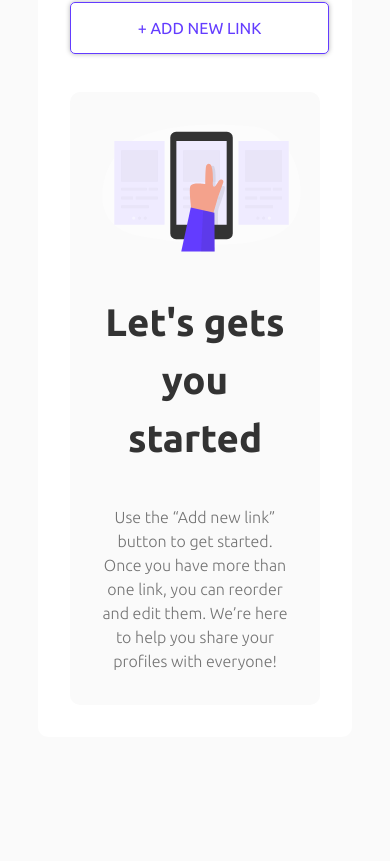
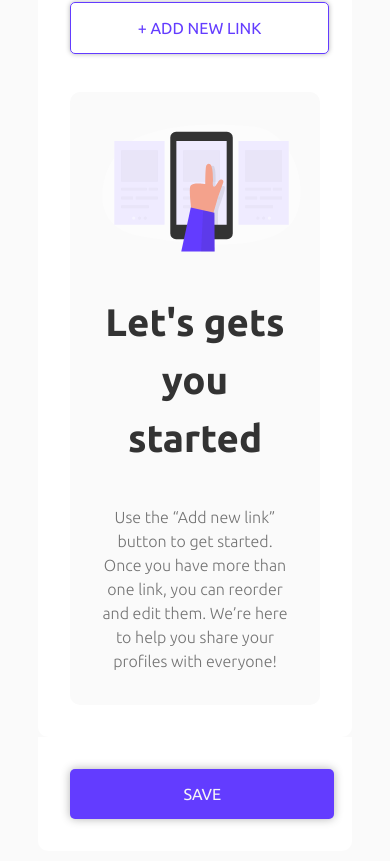
Before and after one commit to hidalest/link-sharing-app, a React (Vite) app: page /home in a window 390 px wide. Shown: the part 360-1221 px from the top of the page. Before the commit the page ends 1135 px from the top, so only its background shows below. Built offline with nearby package versions, Linux system fonts and the light colour scheme.

Commit message:
feat: finished creating the welcome screen on mobile

```diff
--- a/src/App.scss
+++ b/src/App.scss
@@ -22,4 +22,16 @@ body {
       padding: 2.4rem;
     }
   }
+
+  & .buttonSave--container {
+    background-color: $white;
+    border-bottom-left-radius: $border-radius;
+    border-bottom-right-radius: $border-radius;
+    padding: 2rem;
+
+    & button {
+      text-align: center;
+      width: 93%;
+    }
+  }
 }
--- a/src/App.tsx
+++ b/src/App.tsx
@@ -5,9 +5,11 @@ import HomeLinks from './layout/HomeLinks/HomeLinks';
 import data from './data.json';
 
 import './App.scss';
+import Button from './components/UI/Button';
 
 function App() {
-  const { navbarProps, homeLinksData } = data;
+  const { navbarProps, homeLinksData, saveButton } = data;
+  const { btnCopy } = saveButton;
 
   return (
     <>
@@ -19,6 +21,9 @@ function App() {
             element={<HomeLinks homeLinksData={homeLinksData} />}
           />
         </Routes>
+        <section className={'buttonSave--container'}>
+          <Button priority={'primary'}>{btnCopy}</Button>
+        </section>
       </main>
     </>
   );
--- a/src/components/UI/Button.tsx
+++ b/src/components/UI/Button.tsx
@@ -5,7 +5,7 @@ interface ButtonProps {
   children: React.ReactNode;
   className?: string;
   onClick?: () => void;
-  priority?: 'primary' | 'secondary' | 'tertiary';
+  priority: 'primary' | 'secondary' | 'tertiary';
 }
 
 function Button(props: ButtonProps) {
--- a/src/data.json
+++ b/src/data.json
@@ -20,5 +20,9 @@
             "secondaryMainImage": "/src/assets/images/illustration-empty.svg",
             "secondaryInstructions": "Use the “Add new link” button to get started. Once you have more than one link, you can reorder and edit them. We’re here to help you share your profiles with everyone!"
         }
+    },
+    "saveButton": {
+        "btnPriority": "primary",
+        "btnCopy": "Save"
     }
 }
```
